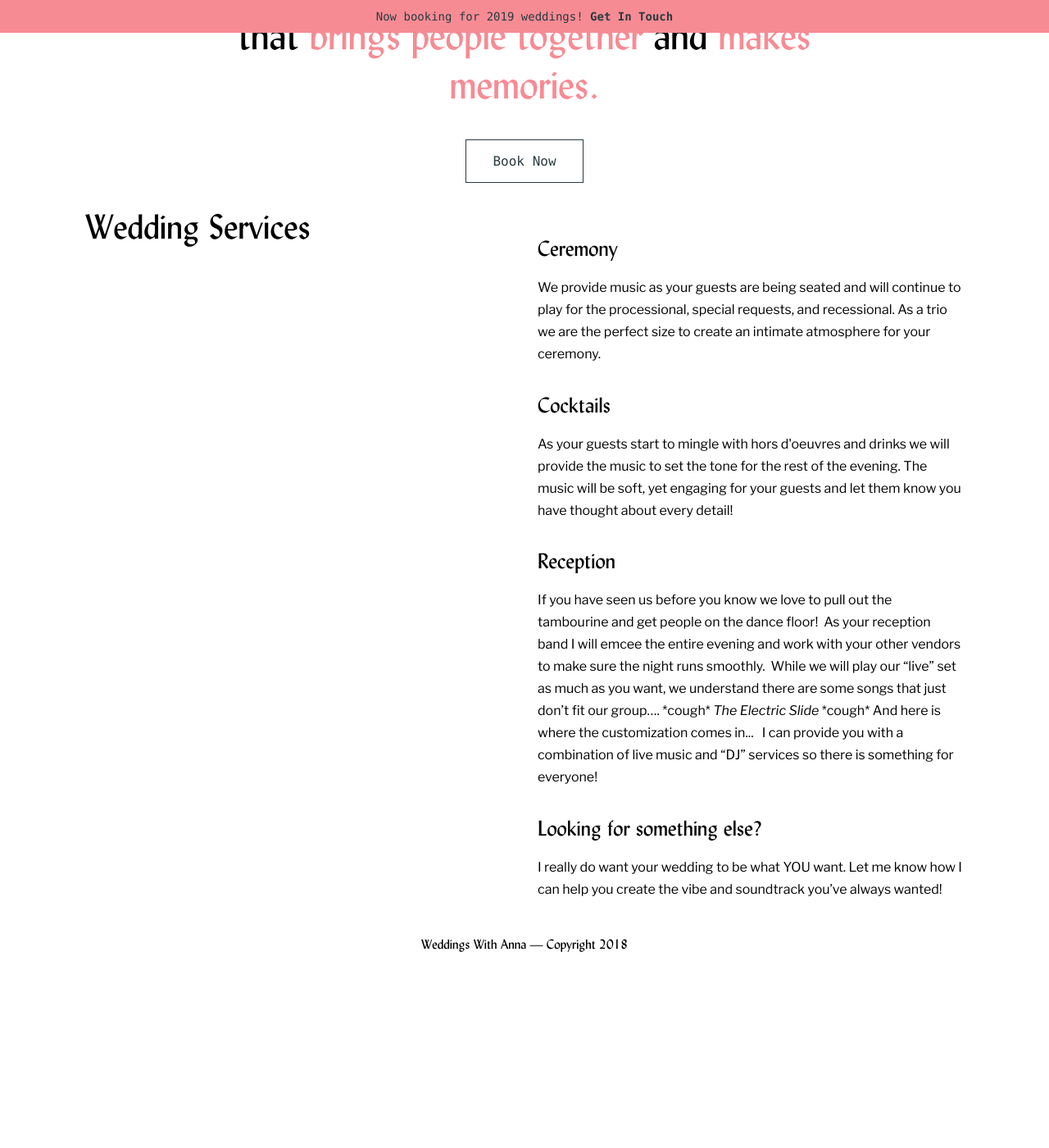
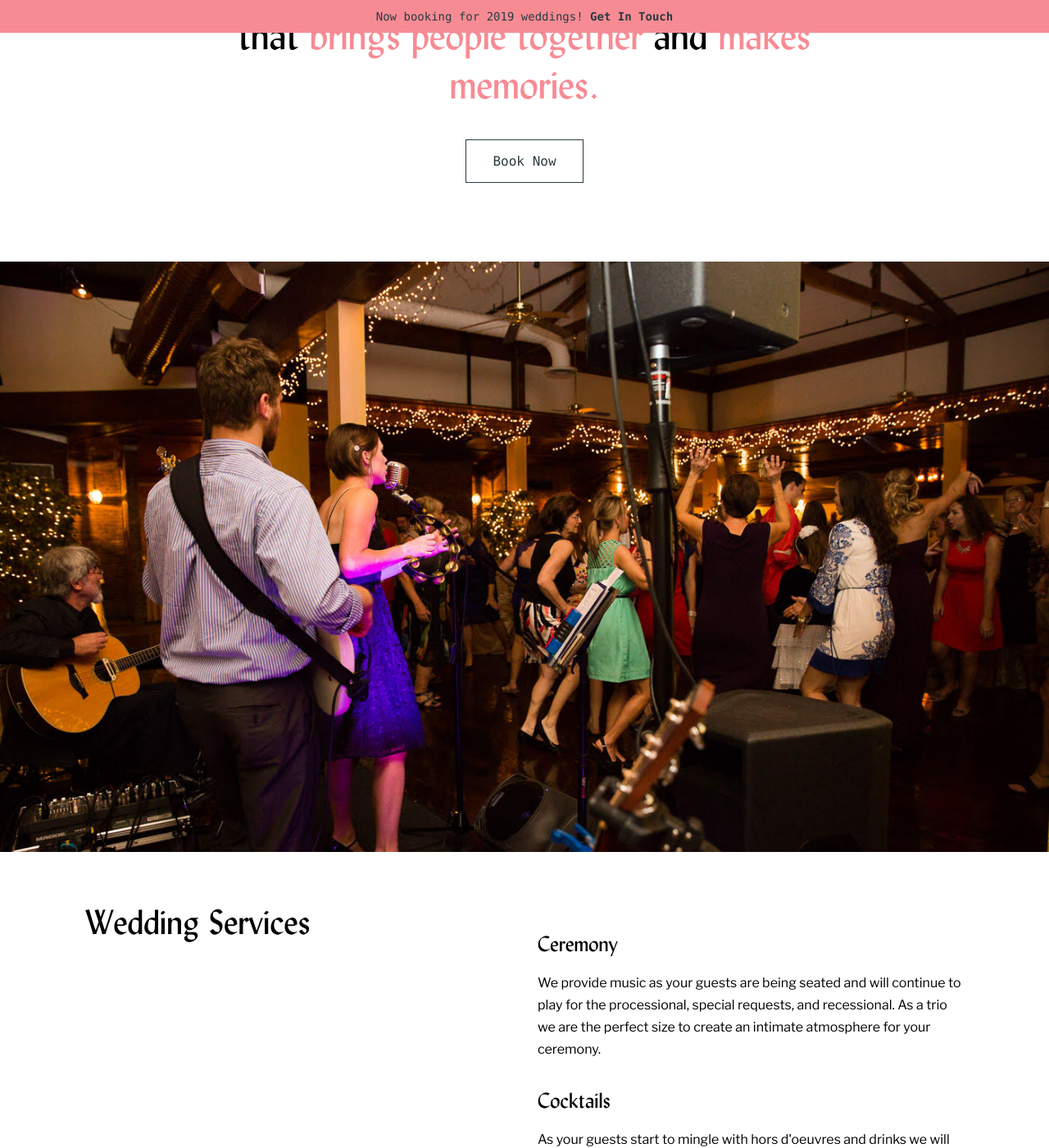
Before and after one commit to lukemoderwell/wwa, a Jekyll site: the page built from index.html, in a window 1280 px wide and 1400 px high, scrolled down 294 px. Shown: the whole window at 82% size. Built offline with Jekyll 4.4.1, drawn with Linux system fonts in a browser that asks for light colours; before the commit the page ends 1488 px from its top, so only the background shows below that.

Commit message:
remove unused js, tweak hp images

```diff
--- a/_layouts/default.html
+++ b/_layouts/default.html
@@ -41,7 +41,7 @@
   <body>
     <div class="app">
       <div class="app-background"></div>
-      <div class="app-background-image" style="background-image: url('/images/welcome-bg.jpg'); opacity: 0;"></div>
+      <div class="app-background-image"></div>
       {% if page.banner %}
         <div class="app-banner sticky text-center">
           <a href="/contact"><h4 class="flush mono f7">Now booking for 2019 weddings! <strong>Get In Touch</strong></h4></a>
--- a/assets/css/_base.scss
+++ b/assets/css/_base.scss
@@ -60,15 +60,26 @@ img {
   height: auto;
 }
 
-.portrait {
+.bg-img {
   position: relative;
   width: 100%;
   height: 0;
+  background-size: cover;
+}
+
+.portrait {
   padding-top: 56.25%;
-  background-image: url('assets/images/anna-1x.jpg');
-  background-size: cover;
+  background-image: url('../images/anna-1x.jpg');
 
   @media (min-width: $md) {
-    background-image: url('assets/images/anna-2x.jpg');
+    background-image: url('../images/anna-2x.jpg');
   }
 }
+
+.full-bleed {
+  margin: 2rem 0;
+
+  @media (min-width: $lg) {
+    margin: 4rem 0;
+  }
+}
--- a/assets/js/index.js
+++ b/assets/js/index.js
@@ -1,38 +1 @@
-class WWA {
-  constructor() {
-    // Colors
-    this.colors = {
-      "salmon": "#F19AA2",
-      "cream": "#EDE2D2",
-      "black": "#1A1A1A"
-    }
-
-    // DOM
-    this.appBg;
-    this.appBgImg;
-
-    this.audioTriggers;
-  }
-
-
-
-  handleScroll() {
-    const bg = document.getElementsByClassName('app-background')[0];
-    const bgImg = document.getElementsByClassName('app-background-image')[0];
-    console.log(window.scrollY);
-    if (window.scrollY > 600) {
-      bgImg.style.opacity = 0;
-      bg.style.background = this.colors.cream;
-
-    } else {
-      bgImg.style.opacity = `.5`;
-    }
-  }
-
-  init() {
-    this.appBg = document.getElementsByClassName('app-background')[0];
-    this.appBgImg = document.getElementsByClassName('app-background-image')[0];
-    this.appBgImg.style.opacity = `.5`;
-    window.addEventListener('scroll', this.handleScroll);
-  }
-}
+// JS Goes Here
--- a/index.html
+++ b/index.html
@@ -15,6 +15,13 @@ banner: true
       </div>
     </div>
   </section>
+</div>
+
+<section class="full-bleed">
+  <div class="bg-img" style="background-image: url('assets/images/wedding.jpg'); padding-top: 56.25%;"></div>
+</section>
+
+<div class="app-content">
   <section class="content-services">
     <div class="grid grid-2up">
       <div class="grid-item">
--- a/meet-anna.html
+++ b/meet-anna.html
@@ -7,7 +7,7 @@ banner: true
 <section class="content-meet push-top" id="meet">
   <div class="grid grid-2up">
     <div class="grid-item">
-      <div class="portrait push-bottom"></div>
+      <div class="portrait bg-img push-bottom"></div>
     </div>
     <div class="grid-item">
       <h3 class="f2 serif flush">Nice To Meet You!</h3>
```
Also changed, not shown: assets/images/wedding.jpg (added).
